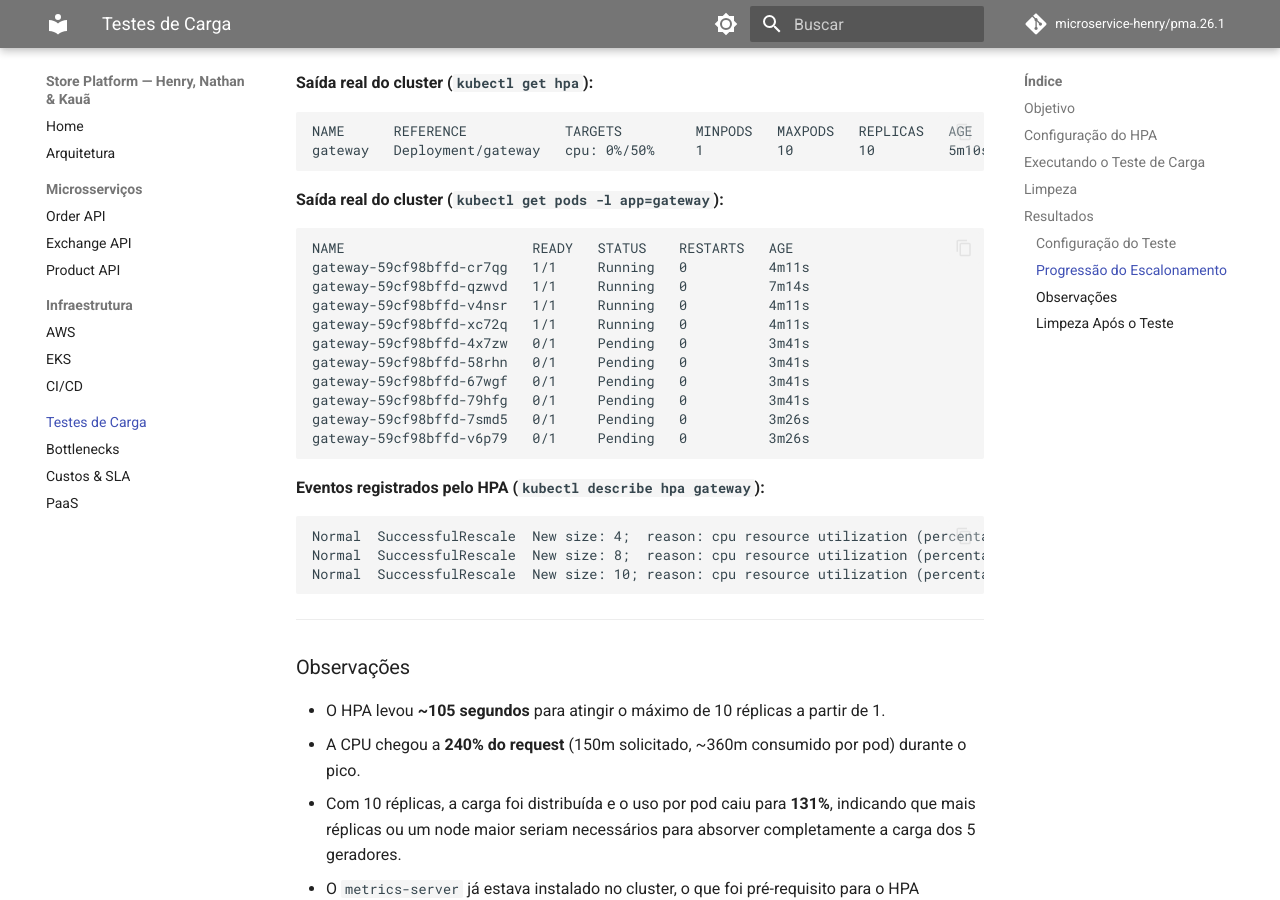
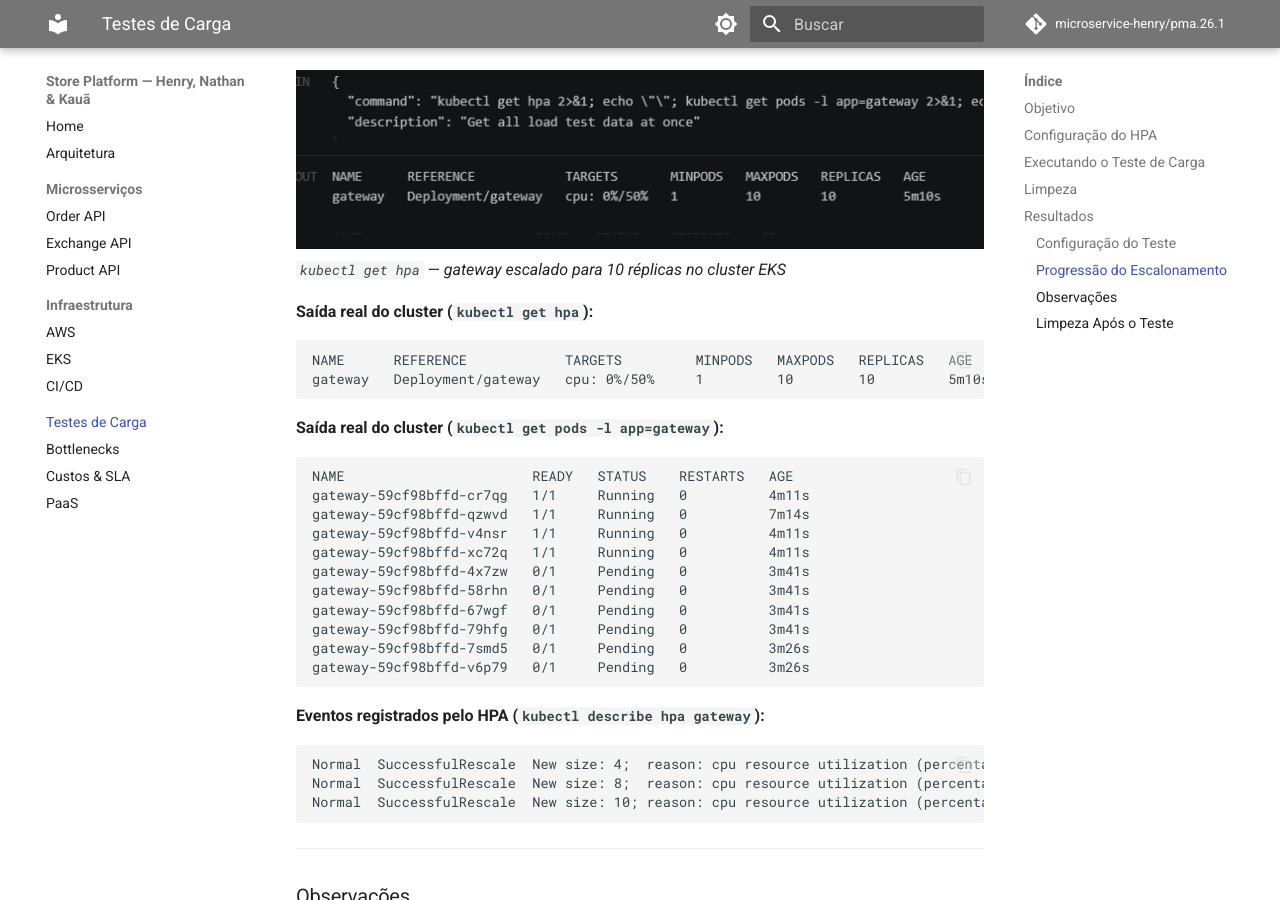
Before and after one commit to microservice-henry/pma.26.1, an MkDocs documentation site: the page built from docs/load-testing.md, in a window 1280 px wide and 900 px high, scrolled down 1904 px. Built offline with MkDocs 1.6.1 and Material for MkDocs 9.7.7, drawn with Linux system fonts in a browser that asks for light colours; comment, search, counter and statistics services are not loaded.

Commit message:
docs: add HPA screenshot as load test evidence

````diff
--- a/docs/load-testing.md
+++ b/docs/load-testing.md
@@ -72,6 +72,9 @@ kubectl delete hpa gateway
 | ~90 | 8 | 234% | `SuccessfulRescale → 8` |
 | ~105 | 10 | 131% | `SuccessfulRescale → 10` (máximo) |
 
+![HPA em ação — 10 réplicas atingidas](infra/img/hpa-scaling.png)
+*`kubectl get hpa` — gateway escalado para 10 réplicas no cluster EKS*
+
 **Saída real do cluster (`kubectl get hpa`):**
 
 ```
````
Also changed, not shown: docs/infra/img/hpa-scaling.png (added).
